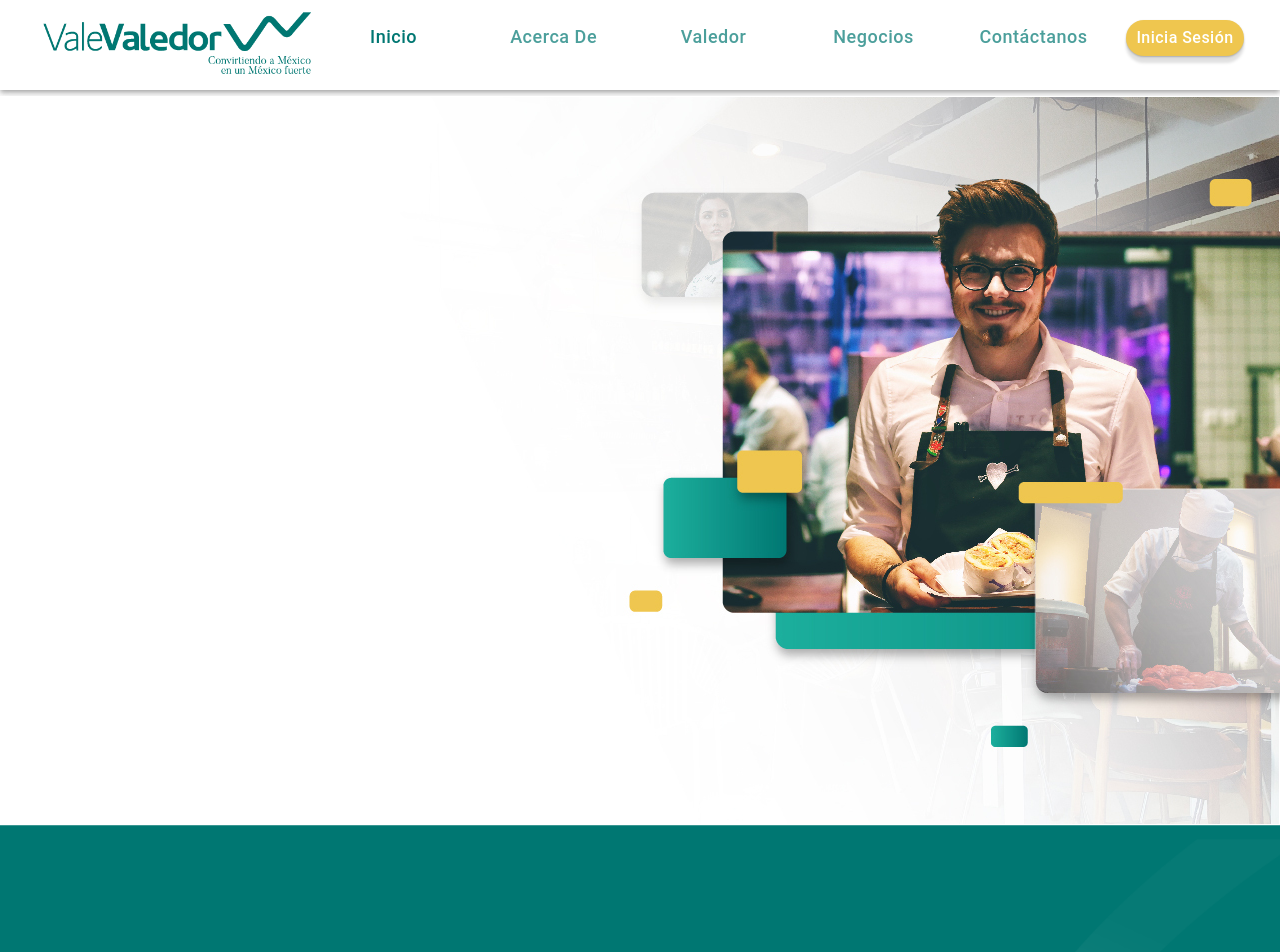
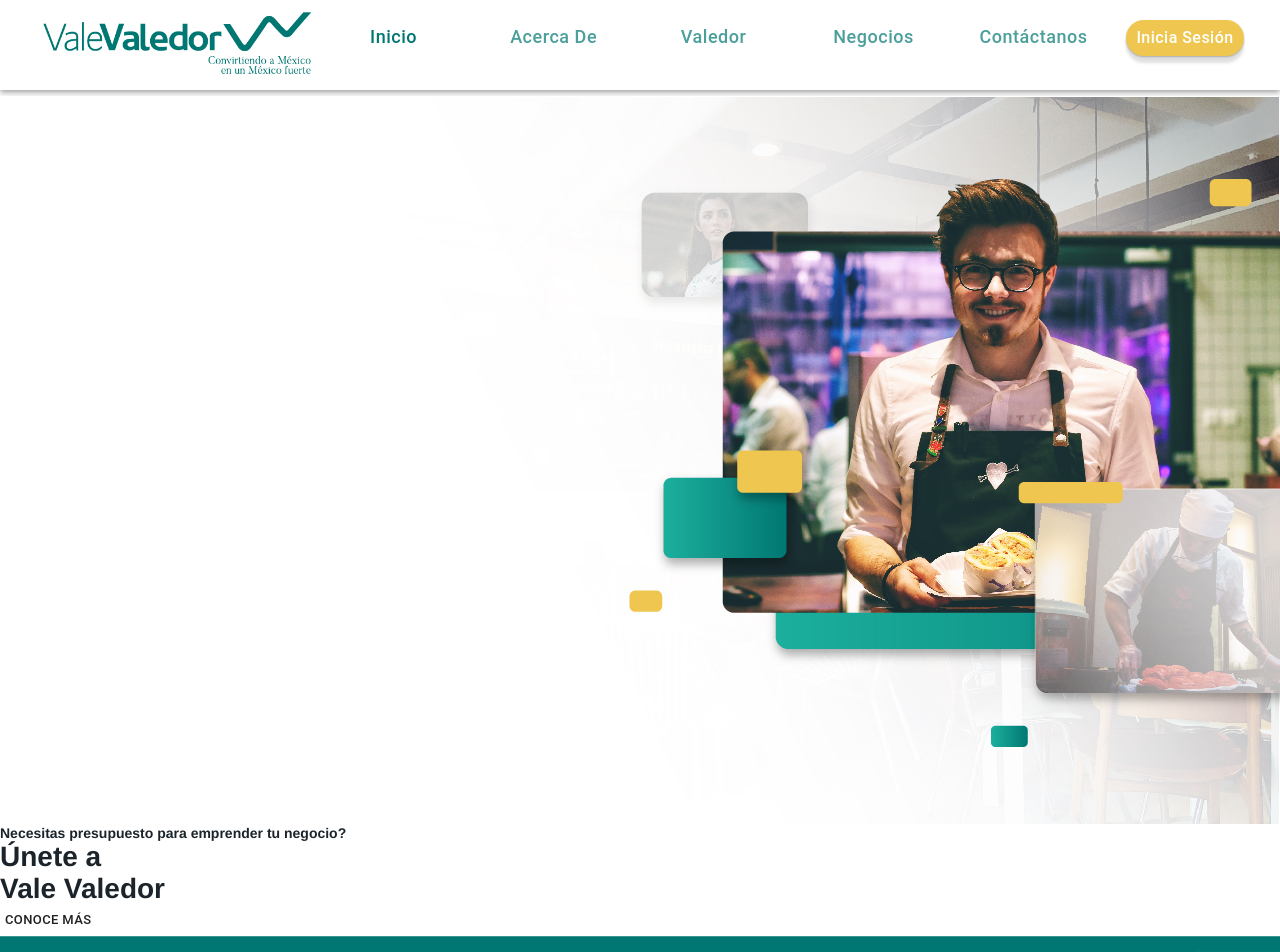
Before and after one commit to DavidEmmanuel22/vale, a React (Create React App) app: page /inicio in a window 1280 px wide. Shown: the top 952 px of the page. Built offline with nearby package versions, Linux system fonts and the light colour scheme.

Commit message:
edit styles inicio

```diff
--- a/src/pages/Inicio/Inicio.js
+++ b/src/pages/Inicio/Inicio.js
@@ -2,6 +2,7 @@
 import Green from 'images/valedor-green.png'
 import Map from 'images/location-map.png'
 import Hero from 'images/valedor-hero.jpg'
+import { Button } from '@material-ui/core'
 import Styles from './Styles'
 
 const Inicio = () => {
@@ -11,6 +12,14 @@
     <div>
       <div className={classes.ContentHero}>
         <img className={classes.ImageHero} src={Hero} alt="Hero"></img>
+      </div>
+      <div className={classes.ContentJointo}>
+        <h4 className={classes.BlackText}>
+          Necesitas presupuesto para emprender tu negocio?
+        </h4>
+        <h1 className={classes.JoinText}>Únete a</h1>
+        <h1 className={classes.ValedorText}>Vale Valedor</h1>
+        <Button size="small">Conoce más</Button>
       </div>
       <div>
         <div className={classes.ContentGreen}>
@@ -24,6 +33,9 @@
           <img className={classes.ImageMap} src={Map} alt="Map"></img>
         </div>
       </div>
+      <div>
+        <div></div>
+      </div>
     </div>
   )
 }
--- a/src/pages/Inicio/Styles.js
+++ b/src/pages/Inicio/Styles.js
@@ -24,7 +24,11 @@
   },
   ImageMap: {
     width: '70%'
-  }
+  },
+  ContentJointo: {},
+  BlackText: {},
+  JoinText: {},
+  ValedorText: {}
 }))
 
 export default Styles
```
